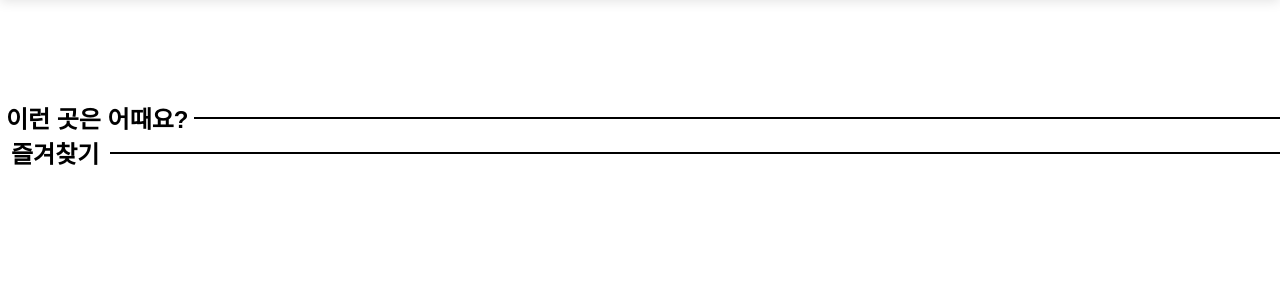
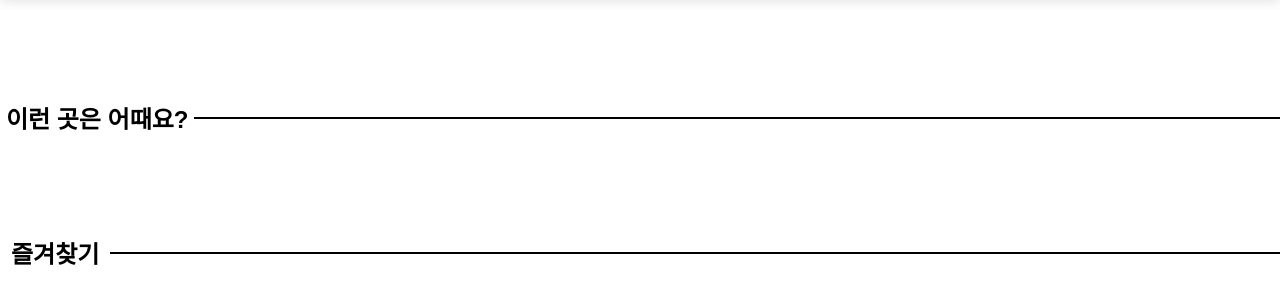
Before and after one commit to Milk0621/project-jeonbuk-tour, a Flask app: page /favorite in a window 1280 px wide; the page is wider, and only the part inside the window is pictured. Shown: the part 100-404 px from the top of that part. Run offline with Flask 3, Linux system fonts and the light colour scheme; the visitor is signed in with stand-in values (Sample User, id 1); data that the repository does not hold is empty; some libraries are stand-ins or nearby versions.

Commit message:
css 수정

```diff
--- a/static/css/favorite.css
+++ b/static/css/favorite.css
@@ -12,6 +12,9 @@
     font-weight: 400;
     color: #666;
     margin-top: 5px;
+}
+.recommend, .favorites {
+    margin: 50px 0;
 }
 .recommend-txt, .favorites-txt {
     display: flex;
--- a/static/css/home.css
+++ b/static/css/home.css
@@ -79,6 +79,7 @@ button { font-family: "pretendard", sans-serif; }
     transform: translateX(-50%);
     margin: 0 10px;
     text-align: left;
+    cursor: pointer;
 }
 .slide img{
     width: 450px;
--- a/templates/home.html
+++ b/templates/home.html
@@ -53,7 +53,7 @@
         <div class="slide_container">
             <div class="slideWrap">
                 {% for item in items %}
-                    <div class="slide">
+                    <div class="slide" onclick="location.href='/post/{{item.contentid}}'">
                         <img alt="" src="{{item.firstimage}}">
                         <h3>{{item.title}}</h3>
                         <p>{{item.addr1}}</p>
```
